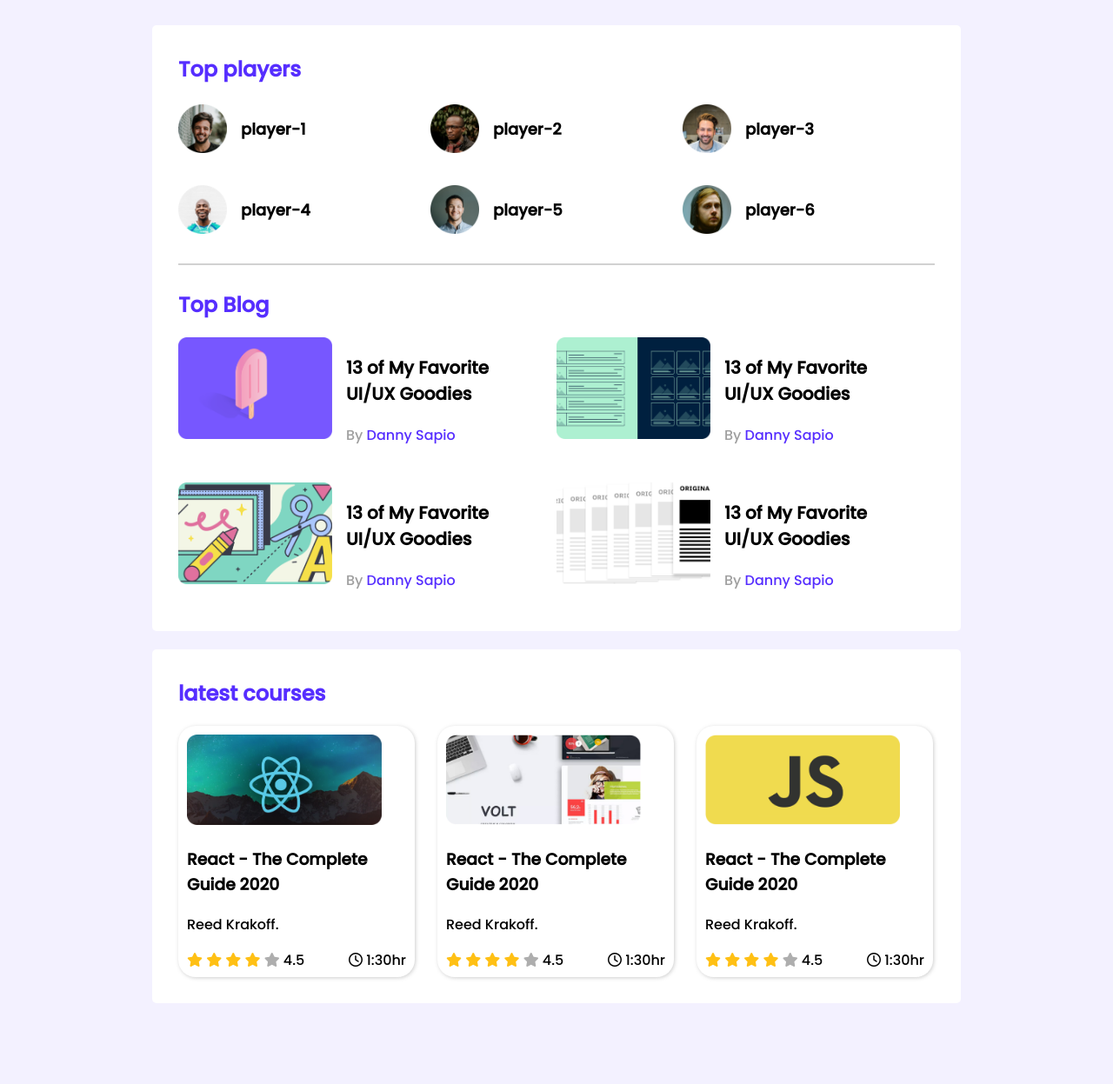
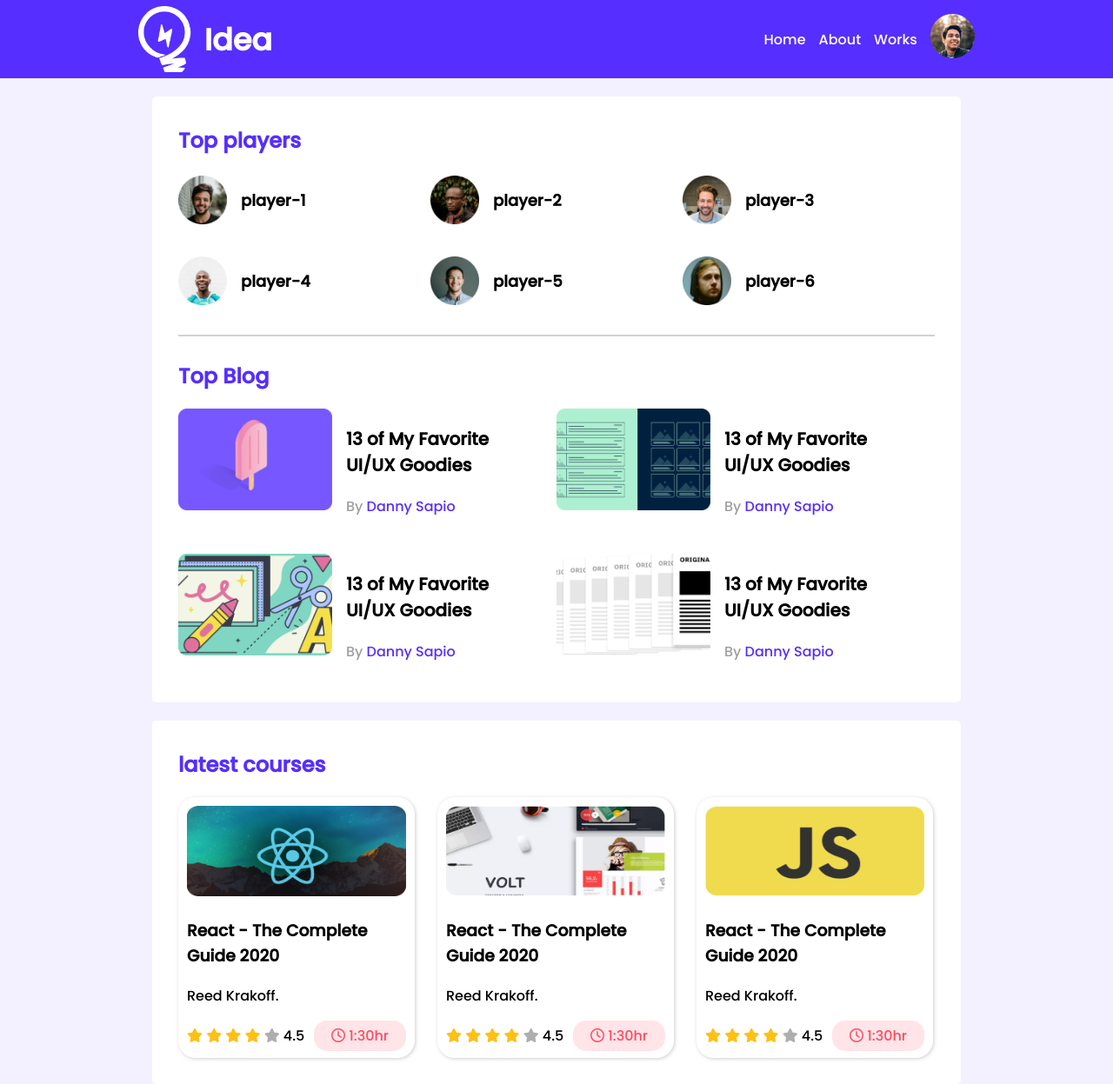
Before and after one commit to AjmatRijon/leader-board-M9, a plain HTML site: page index.html in a window 1280 px wide. Shown: the whole page at 87% size. Before the commit the page ends 1162 px from the top, so only its background shows below. Drawn offline with Linux system fonts and the light colour scheme.

Commit message:
nav uploaded

```diff
--- a/index.html
+++ b/index.html
@@ -14,7 +14,20 @@
 <body>
     <!-- header start -->
     <header>
-
+            <nav>
+                <div class="logo">
+                    <img src="images/icons/logo.png" alt="">
+                    <h3>Idea</h3>
+                </div>
+                <div class="nav-list">
+                    <ul>
+                        <li> <a href="#"> Home </a></li>
+                        <li> <a href="#"> About </a></li>
+                        <li> <a href="#"> Works </a></li>
+                        <li><img class="profile-image" src="images/icons/profile.png" alt=""></li>
+                    </ul>
+                </div>
+            </nav>
     </header>
     <!-- header end -->
 
--- a/styles/style.css
+++ b/styles/style.css
@@ -6,6 +6,8 @@
 body{
     font-family: 'Poppins', sans-serif;
     background-color: #F3F1FF;
+    margin: 0;
+    padding: 0;
     }
     .container{
         background-color: white;
@@ -25,6 +27,52 @@ body{
         border: 1px solid #D1D1D1;
         margin-bottom: 28px;
     }
+
+
+/* nav styles */
+
+nav{
+    display: flex;
+    justify-content: space-evenly;
+    background-color: #562EFF;
+    height: 90px;
+    align-items: center;
+}
+.logo{
+    display: flex;
+    align-items: center;
+}
+.logo img{
+    width: 12%;
+}
+
+.logo h3 {
+        font-size: 35px;
+        margin-left: 15px;
+        color: white;
+}
+
+.nav-list ul {
+    display: flex;
+    flex-direction: row;
+    align-items: center;
+}
+
+.nav-list ul li{
+    list-style: none;
+    margin-left: 15px;
+}
+
+.profile-image{
+    width: 100%;
+}
+
+.nav-list ul li a{
+    text-decoration: none;
+    color: white;
+}
+
+
 /* top player styles */
 
 .section-title{
@@ -95,13 +143,13 @@ body{
 
 .course{
     width: 252px;
-    height: 269px;
+    height: 280px;
     padding: 10px;
     box-shadow: 1px 1px 4px #80808061;
     border-radius: 20px;
 }
 .course .course-banner img{
-    width: 224px;
+    width: 100%;
     height: 104px;
 
 }
@@ -119,9 +167,18 @@ body{
 .fa-star.empty{
     color: #AEAEAE;
 }
-
-/* media queries */
-/* Mobile devices */
+.course-duration {
+    background: #FFE4E8;
+    /* width: 94px; */
+    /* height: 29px; */
+    padding: 5px 20px;
+    border-radius: 15px;
+    color: #FF4A60;
+}
+        /*------------
+        media queries
+        -------------*/
+        /* Mobile devices */
 @media only screen and (max-width:688px){
     .container{
         width: 100%;
```
